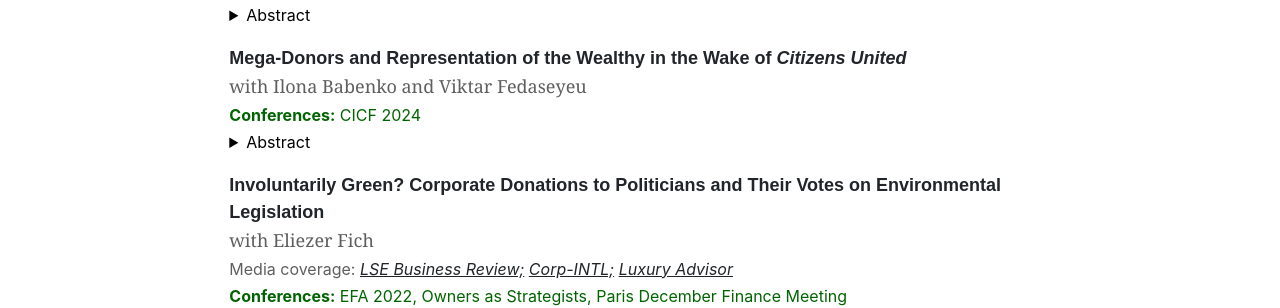
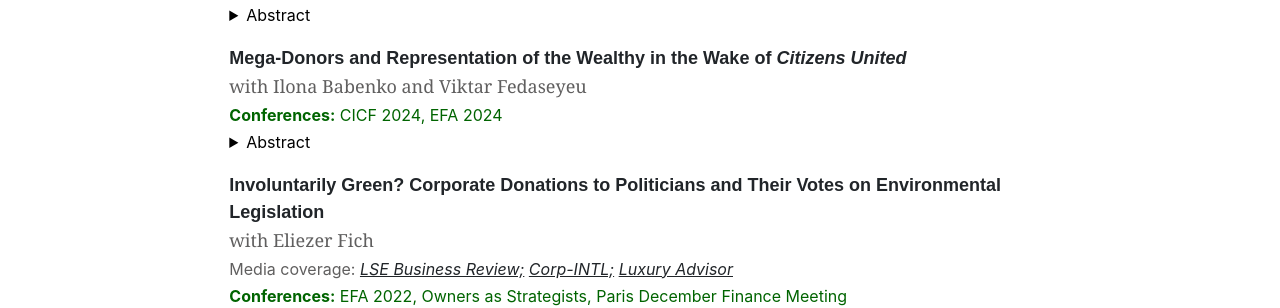
Before and after one commit to guosongxu/guosongxu.github.io, a Jekyll site: the page built from index.md, in a window 1280 px wide. Shown: the part 725-1033 px from the top of the page. Built offline with Jekyll 4.4.1, drawn with Linux system fonts in a browser that asks for light colours.

Commit message:
Update home.html

```diff
--- a/_layouts/home.html
+++ b/_layouts/home.html
@@ -27,7 +27,7 @@
 
     <p style="font-family:arial, 'MS Sans Serif', arial;font-size:18px;margin-bottom:1px;margin-top:18px"><a rel="noreferrer noopener" aria-label=" (opens in a new tab)" href="https://papers.ssrn.com/sol3/papers.cfm?abstract_id=4723689" target="_blank" style="text-decoration:none;"><strong>Mega-Donors and Representation of the Wealthy in the Wake of <i>Citizens United</i></strong></a></p>
     <p style="font-family:georgia;font-size:18px;margin-bottom:3px;color:#605F5F">with Ilona Babenko and Viktar Fedaseyeu</p>
-    <p style="font-size:16px;margin-bottom:3px;color:#006400"><strong>Conferences:</strong> CICF 2024</p>
+    <p style="font-size:16px;margin-bottom:3px;color:#006400"><strong>Conferences:</strong> CICF 2024, EFA 2024</p>
     <details>
       <summary>Abstract</summary>
       <p>
```
